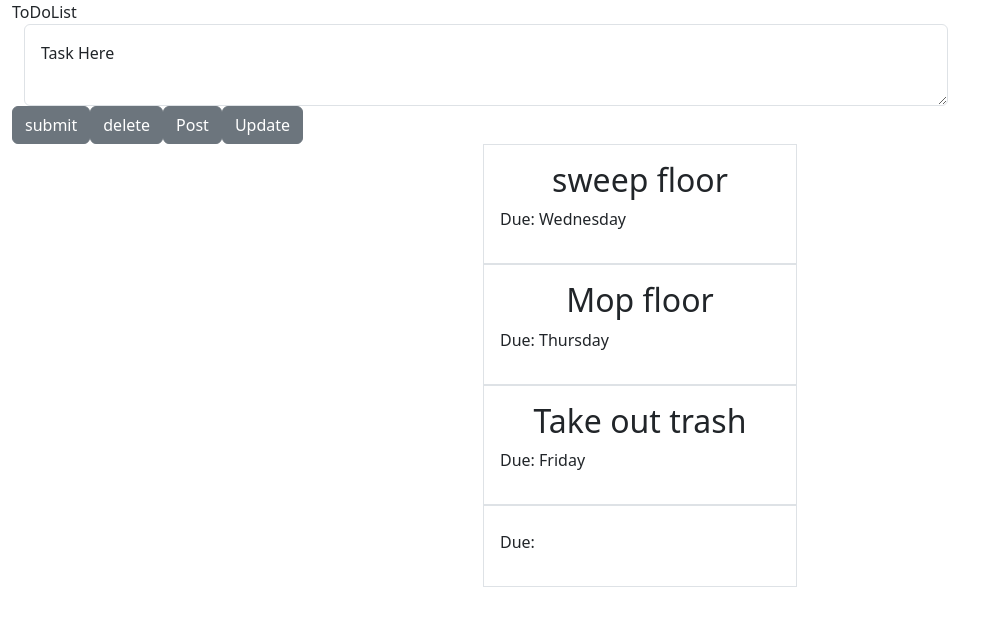
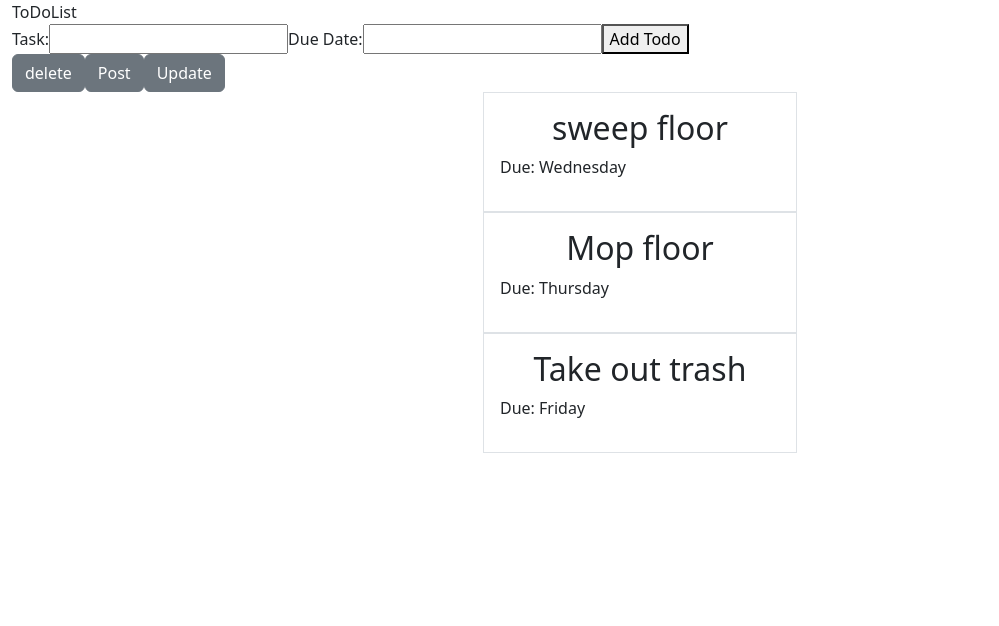
Before and after one commit to deenapelton/todoapp, a React (Vite) app in the folder to-doList/: page / in a window 1280 px wide. Shown: the top 626 px of the page, without its empty margins (0-999 px from the left). Built offline with nearby package versions, Linux system fonts and the light colour scheme.

Commit message:
week 15 commit

```diff
--- a/package.json
+++ b/package.json
@@ -2,6 +2,7 @@
   "dependencies": {
     "bootstrap": "^5.3.3",
     "json-server": "^1.0.0-beta.3",
-    "latest": "^0.2.0"
+    "latest": "^0.2.0",
+    "uuid": "^11.0.3"
   }
 }
--- a/to-doList/src/App.jsx
+++ b/to-doList/src/App.jsx
@@ -4,11 +4,15 @@ import ItemCard from "./itemcard";
 import ItemList from "./itemlist";
 import MyButton from "./Button";
 import TodoList from "./testData";
+import DisplayArray from "./displayarray";
 import "bootstrap/dist/css/bootstrap.min.css"
 import { useState, useEffect } from 'react';
 
-const API_URL= "http://localhost:3000/ToDo"
+//const API_URL= "http://localhost:3000/ToDo"
+
+//function to create card, takes in TodoList object
 function createCard(TodoList){
+  //returns ItemCard component with task and due props
   return <ItemCard
   key={TodoList.id}
   task={TodoList.task}
@@ -20,32 +24,83 @@ function createCard(TodoList){
 
 export default function App(){
 
-   /*const [task,setList] = useState([])
+//const API_URL= "http://localhost:3000/ToDo"
+// I'm setting the state of the task array to the TodoList array
+ const [task, setTask] = useState(TodoList);
+ const addTask= (newTask) => {
+  //create a new copy of task array
+  const updatedTasks = [...task];
+  //add new task to the new copy
+  updatedTasks.push(newTask);
+  //set the task array to the new copy
+  setTask(updatedTasks);
+}
+
+ /*function getToDoList() {
+    fetch(API_URL)
+      .then((data) => data.json())
+      .then((data) => {
+        setToDoList(data)
+        console.log(data)
+      })
+  }
+
+  function deleteTask(id) {
+    fetch(API_URL + `/${id}`, {
+      method: 'DELETE',
+    }).then(() => getTasks())
+  }
+  function postTask(e) {
+    e.preventDefault()
+    fetch(API_URL, {
+      method: 'POST',
+      headers: {
+        'Content-Type': 'application/json',
+      },
+      body: JSON.stringify({
+        task: newTask,
+        due: newDueDate
+
+      }),
+    }).then(() => getToDoList())
+  }
+
+  function updateTask(e, toDoListObject) {
+    e.preventDefault()
+    let updatedTaskObject = {
+      ...toDoListObject,
+      task: updatedTask,
+      due: updatedDueDate,
+    }
+    fetch(`${API_URL}/${toDoListObject.id}`, {
+      method: 'PUT',
+      headers: {
+        'Content-Type': 'application/json',
+      },
+      body: JSON.stringify(updatedTaskObject),
+    }).then(() => getToDoList())
+  }*/
 
 
-  setList(fetch(API_URL).then(data => data.JSON).then(data => getTask(data)))
 
-
-function deleteTask(){}
-
-function updateTask(){}
-
-function postTask(){}
-
-
-useEffect(() => {getTask()}, [])*/
 
 
   return(
   <div className="container-fluid">
     ToDoList
-    <InputForm/>
-    <MyButton name="submit"/>
+    <InputForm addTask={addTask} />
+
     <MyButton name="delete" />
     <MyButton name="Post"/>
     <MyButton name="Update"/>
-    {TodoList.map(createCard)}
-    <ItemCard/>
+    <DisplayArray task={task} />
+
+
+
   </div>
-  )
+)
 }
+//
+//
+// <InputForm addTodo= {addTask}/> calls the InputForm function and passes in addTask function as a prop
+// {TodoList.map(createCard)} maps through TodoList array and calls createCard function for each object in the array
--- /dev/null
+++ b/to-doList/src/displayarray.jsx
@@ -0,0 +1,12 @@
+import InputForm from "./inputform";
+import ItemCard from "./itemcard";
+
+export default function DisplayArray(props){
+    return(
+        <div>
+            {props.task.map((task) => {
+                return <ItemCard key={task.id} task={task.task} due={task.due} />
+            })}
+        </div>
+    )
+}
--- a/to-doList/src/inputform.jsx
+++ b/to-doList/src/inputform.jsx
@@ -1,9 +1,61 @@
-export default function InputForm(){
-    return (
+import React, { useState } from 'react';
+import ItemCard from './itemcard';
+import createCard from './App';
+import { v4 as uuidv4 } from 'uuid';
+import DisplayArray from './displayarray';
 
-    <div className="container-fluid" >
-        <textarea className="form-control w-75 p-3">Task Here</textarea>
-        </div>
+//function to create a new task
+export default function InputForm({addTask}){
+    //state for task and due date
+    const [task, setTask] = useState('')
+    const [due, setDue] = useState('')
 
+//function to handle form submission(clicking submit button)
+ function handleSubmit(e){
+       e.preventDefault()//prevents page from refreshing
+
+//create new task object
+  const newTask = {
+    id: uuidv4(), // create a unique id
+    task: task,
+    due: due
+  }
+        addTask(newTask); //adds new task to task array
+        setTask(''); //resets task to empty string
+        setDue(''); //resets due to empty string
+   }
+
+   //function to handle change in input
+const handlechange = (e) => {
+  setTask(e.target.value)//set task to value of input
+ setDue(e.target.value)      //set due to value of input
+}
+
+    return (//form to take in task and due date
+        <>
+    <form onSubmit={handleSubmit}>
+        <label htmlFor="todoTitle">Task:</label>
+        <input
+            type="text"
+            id="todoTitle"
+            value={task}
+            onChange={(e) => setTask(e.target.value)}
+        />
+        <label htmlFor="dueDate">Due Date:</label>
+        <input
+            type="text"
+            id="dueDate"
+            value={due}
+            onChange={(e) => setDue(e.target.value)}
+        />
+        <button type="submit">Add Todo</button>
+    </form>
+
+   </>//returning the form
     )
 }
+/*
+
+<ItemCard task={task} due={due} />
+
+*/
--- a/to-doList/src/testData.jsx
+++ b/to-doList/src/testData.jsx
@@ -1,19 +1,21 @@
+import {v4 as uuidv4} from 'uuid';
+//this creates a unique id for each object in the array
 const TodoList = [
 
             {
-            "id": 1,
+            "id": uuidv4(),
             "task": "sweep floor",
             "due": "Wednesday"
             },
 
             {
-            "id": 2,
+            "id": uuidv4(),
             "task": "Mop floor",
             "due": "Thursday"
             },
 
             {
-            "id": 3,
+            "id": uuidv4(),
             "task": "Take out trash",
             "due": "Friday"
             }
```
Also changed, not shown: 1 other file (tests, documents, lock files or other folders).
